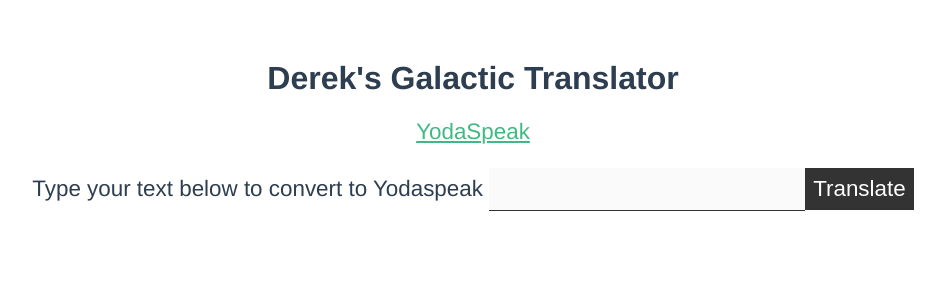
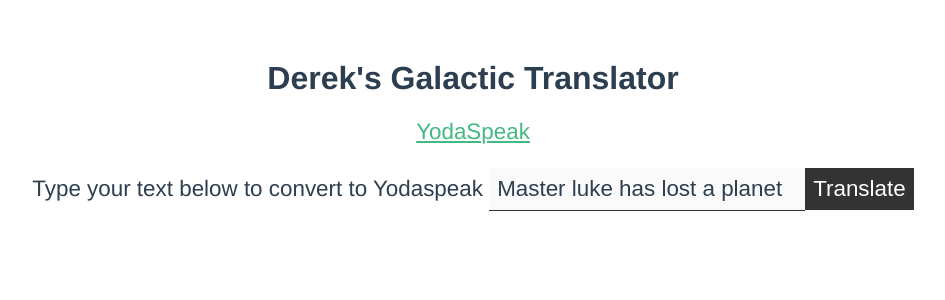
Before and after one commit to DerekJB1987/wats4030-capstone, a Vue app: page /#/ in a window 1280 px wide. Shown: the top 300 px of the page, without its empty margins (167-1112 px from the left). Built offline with nearby package versions, Linux system fonts and the light colour scheme.

Commit message:
added a default input for testing

```diff
--- a/src/views/YodaSpeak.vue
+++ b/src/views/YodaSpeak.vue
@@ -22,8 +22,8 @@
   name: 'Yodaspeak',
   data () {
     return {
-      translated: '',
-      text: '',
+      translated: 'Lost a planet,  master luke has',
+      text: 'Master luke has lost a planet',
       translation: 'yoda',
       results: null,
       errors: []
```
Also changed, not shown: 9 other files (tests, documents, lock files or other folders).
